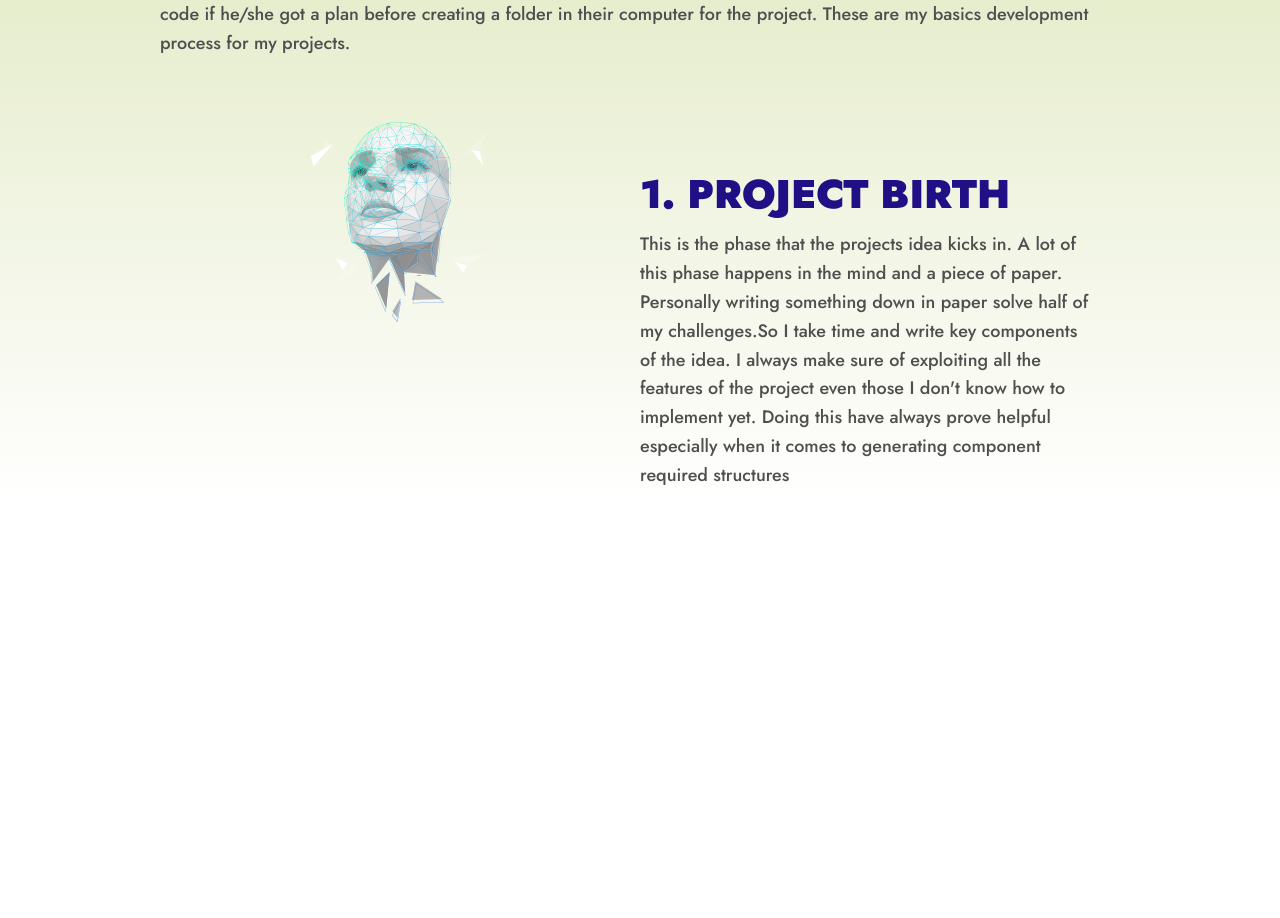
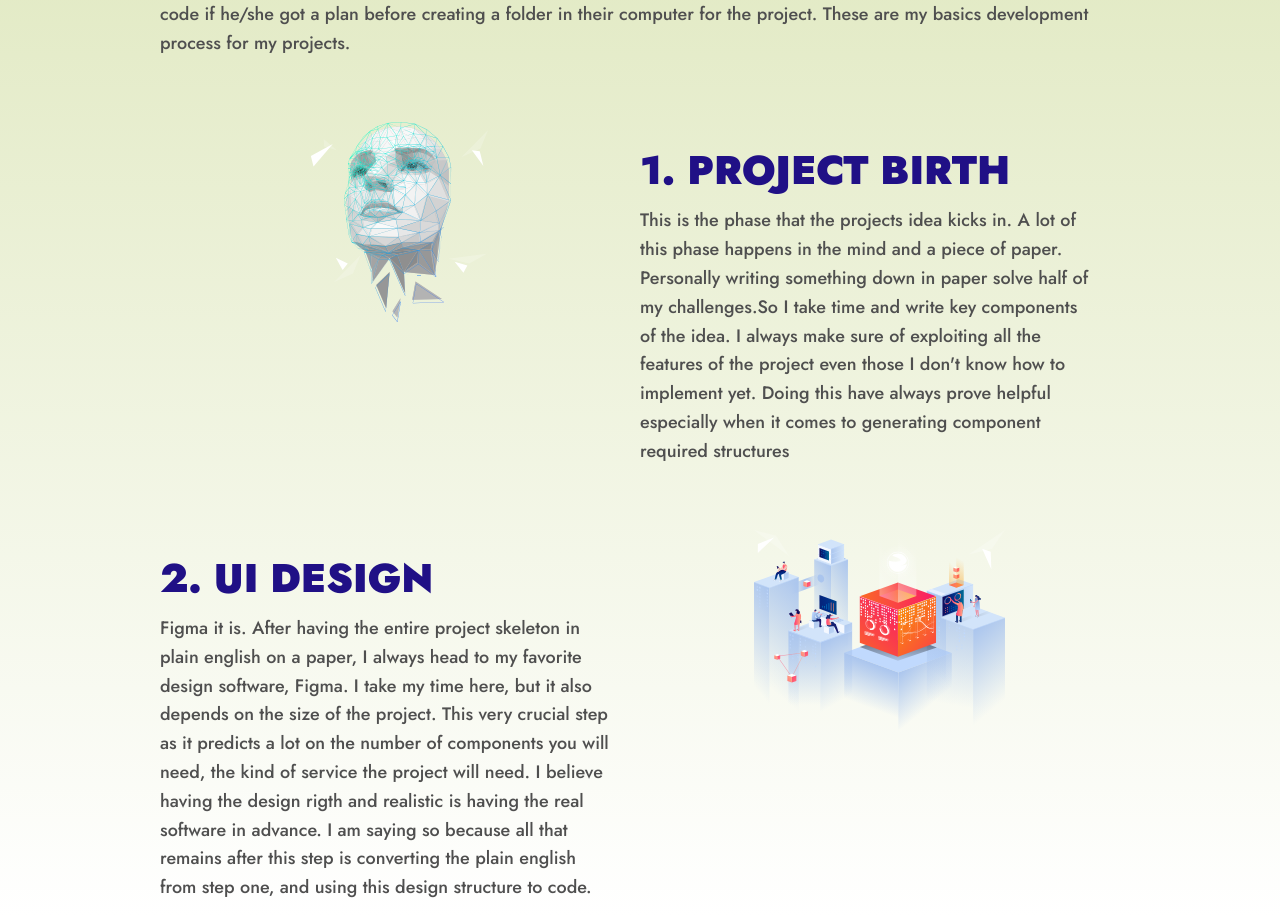
Before and after one commit to Vitalis-Kirui/My-Portfolio, an Angular app in the folder Portfolio-UI/: page / in a window 1280 px wide. Shown: the part 2740-3658 px from the top of the page. Before the commit the page ends 3246 px from the top, so only its background shows below. Built offline with nearby package versions, Linux system fonts and the light colour scheme.

Commit message:
ui design on development process and it's styles

```diff
--- a/Portfolio-UI/src/app/app.component.css
+++ b/Portfolio-UI/src/app/app.component.css
@@ -231,6 +231,18 @@ h2{
     padding-left: 25%;
 }
 
+/* Design */
+.design{
+    width: 100%;
+}
+
+.design img{
+    width: 80%;
+    margin: auto;
+    height: auto;
+    padding-left: 25%;
+}
+
 /* *{
     border: 1px solid red;
 } */
--- a/Portfolio-UI/src/app/app.component.html
+++ b/Portfolio-UI/src/app/app.component.html
@@ -204,15 +204,15 @@
             basics
             development process for my projects.</p>
 
+        <!-- Project birth -->
         <div class="row projectBirth pt-5">
 
-            <!-- Project birth -->
             <div class="col-md-6">
                 <img src="assets/images/hero-lumo.svg" alt="Project birth svg">
 
             </div>
 
-            <div class="col-md-6 pt-5">
+            <div class="col-md-6 pt-4">
                 <h1>1. Project Birth</h1>
                 <p>This is the phase that the projects idea kicks in. A lot of this phase happens in the mind and a
                     piece of paper.
@@ -228,6 +228,33 @@
 
         </div>
 
+        <!-- UI Design -->
+        <div class="row design pt-5">
+
+            <div class="col-md-6 pt-4">
+
+                <h1>2. UI Design</h1>
+                <p>Figma it is. After having the entire project skeleton in plain english on a paper, I always head to
+                    my favorite design
+                    software, Figma.
+                    I take my time here, but it also depends on the size of the project. This very crucial step as it
+                    predicts a lot on the
+                    number of components you will need, the kind of service the project will need. I believe having the
+                    design rigth and
+                    realistic is having the real software in advance. I am saying so because all that remains after this
+                    step is converting
+                    the plain english from step one, and using this design structure to code.</p>
+
+            </div>
+
+            <div class="col-md-6">
+                <img src="assets/images/hero-rad.svg" alt="UI Design svg">
+
+
+            </div>
+
+        </div>
+
     </div>
 
 </div>
```
